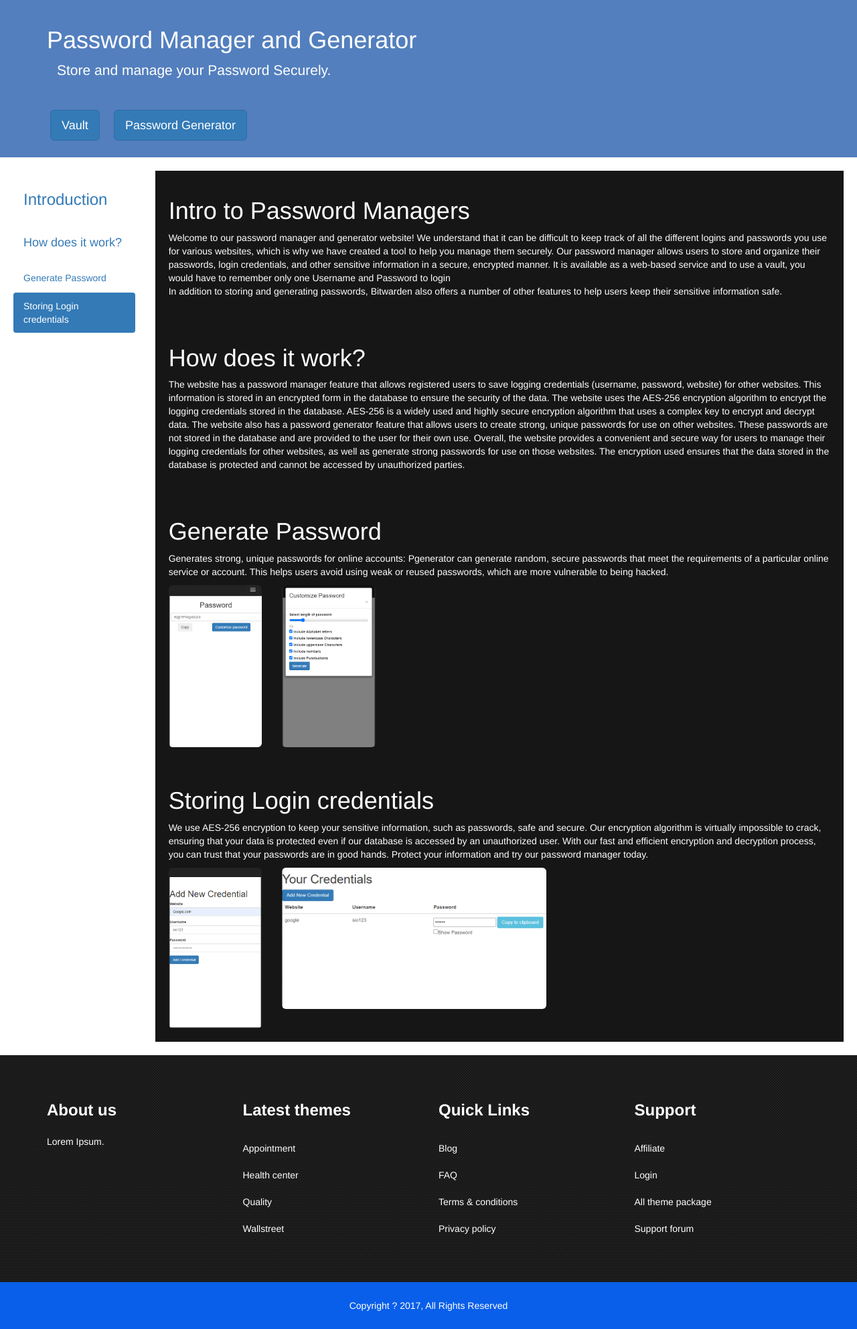
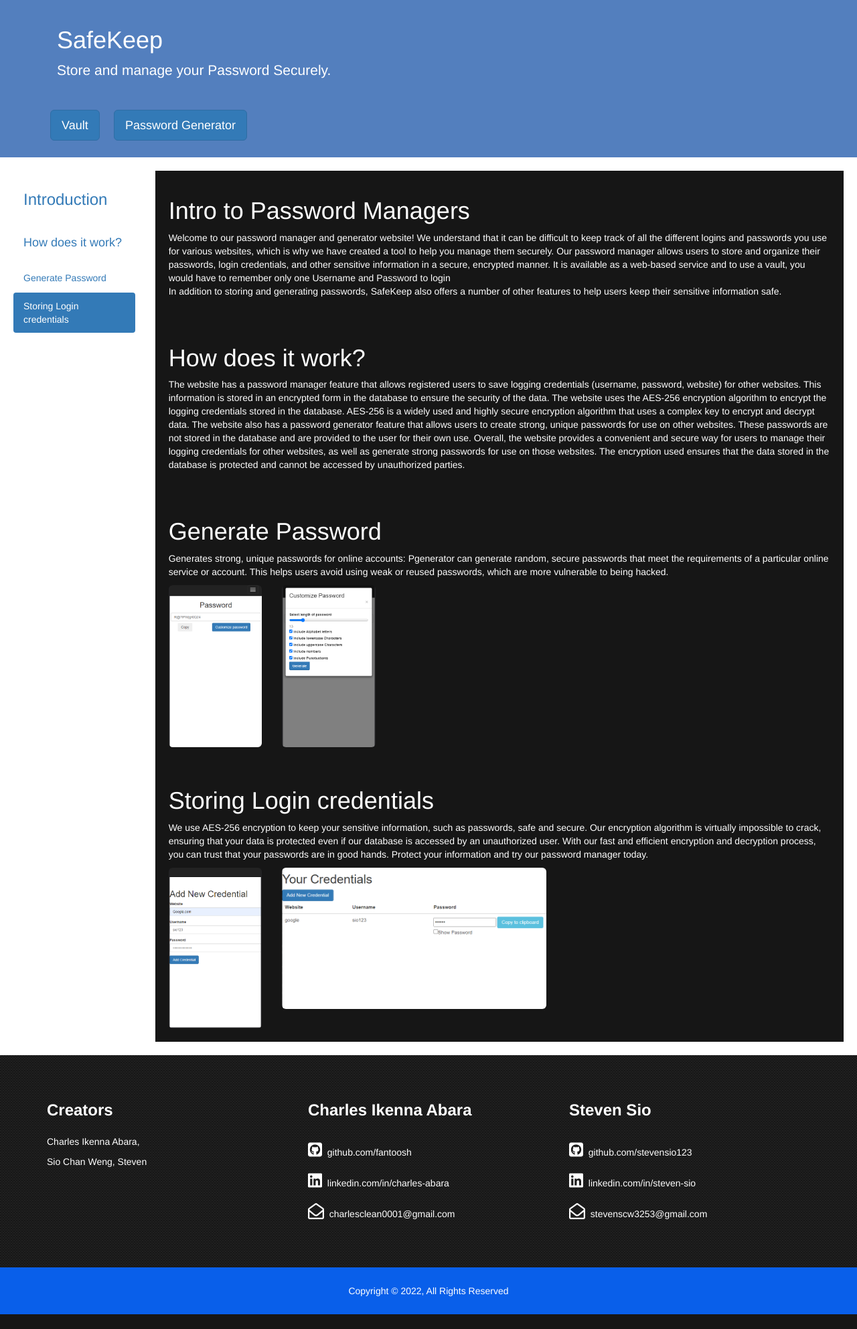
Before and after one commit to stevensio123/SafeKeep, a Flask app: page / in a window 1280 px wide. Shown: the part 51-2036 px from the top of the page at 67% size. After the commit the page ends 2014 px from the top, so only its background shows below. Run offline with Flask 3, Linux system fonts and the light colour scheme; data comes from the database, SQL or seed files in the repository; some libraries are stand-ins or nearby versions.

Commit message:
footer completed

```diff
--- a/app/templates/footer.html
+++ b/app/templates/footer.html
@@ -3,80 +3,56 @@
 <footer class="footer" style="background:url({{ url_for('static', filename='background/micro_carbon.png') }});">
     <div class="container">
     <div class="row">
-    <div class="col-md-3 m-b-30">
+    <div class="col-md-4 m-b-30">
     <div class="footer-title m-t-5 m-b-20 p-b-8">
-    About us
+    Creators
     </div>
     <p class="white-text">
-    Lorem Ipsum.
+      Charles Ikenna Abara,
     </p>
+    <p class="white-text">
+        Sio Chan Weng, Steven
+      </p>
     </div>
-    <div class="col-md-3 m-b-30">
+    <div class="col-md-4 m-b-30">
     <div class="footer-title m-t-5 m-b-20 p-b-8">
-    Latest themes
+    Charles Ikenna Abara
     </div>
     <div class="footer-links">
-    <a href="#">
-    Appointment
-    </a>
-    <a href="#">
-    Health center
-    </a>
-    <a href="#">
-    Quality
-    </a>
-    <a href="#">
-    Wallstreet
-    </a>
+    <a href="https://github.com/fantoosh/"> <i class="fa fa-github-square" style="font-size:24px"> </i>&nbsp;&nbsp;github.com/fantoosh</a>
+
+
+    <a href="https://www.linkedin.com/in/charles-abara/"> <i class='fab fa-linkedin' style='font-size:24px'></i>&nbsp;&nbsp;linkedin.com/in/charles-abara</a>
+
+
+    <a href="mailto:charlesclean0001@gmail.com"><i class='far fa-envelope-open' style='font-size:24px'></i>&nbsp;&nbsp;charlesclean0001@gmail.com</a>
     </div>
     </div>
-    <div class="col-md-3 m-b-30">
+    <div class="col-md-4 m-b-30">
     <div class="footer-title m-t-5 m-b-20 p-b-8">
-    Quick Links
+    Steven Sio
     </div>
     <div class="footer-links">
-    <a href="#">
-    Blog
-    </a>
-    <a href="#">
-    FAQ
-    </a>
-    <a href="#">
-    Terms & conditions
-    </a>
-    <a href="#">
-    Privacy policy
-    </a>
+        <a href="https://github.com/stevensio123"> <i class="fa fa-github-square" style="font-size:24px"> </i>&nbsp;&nbsp;github.com/stevensio123</a>
+
+
+        <a href="https://www.linkedin.com/in/steven-sio/"> <i class='fab fa-linkedin' style='font-size:24px'></i>&nbsp;&nbsp;linkedin.com/in/steven-sio</a>
+
+
+        <a href="mailto:stevenscw3253@gmail.com"><i class='far fa-envelope-open' style='font-size:24px'></i>&nbsp;&nbsp;stevenscw3253@gmail.com
+        </a>
+
     </div>
-    </div>
-    <div class="col-md-3 m-b-30">
-    <div class="footer-title m-t-5 m-b-20 p-b-8">
-    Support
-    </div>
-    <div class="footer-links">
-    <a href="#">
-    Affiliate
-    </a>
-    <a href="#">
-    Login
-    </a>
-    <a href="#">
-    All theme package
-    </a>
-    <a href="#">
-    Support forum
-    </a>
     </div>
 
     </div>
-    </div>
-    </div>
     </footer>
     <div class="footer-bottom">
-    Copyright ? 2017, All Rights Reserved
+    Copyright &#169; 2022, All Rights Reserved
     </div>
     </div>
     </div>
     </div>
 </div>
 {% endblock %}
+<script src="https://kit.fontawesome.com/13245035ce.js" crossorigin="anonymous"></script>
--- a/app/templates/index.html
+++ b/app/templates/index.html
@@ -11,8 +11,9 @@
 
     <div class="container-fluid" style="color:white;padding:20px;background:#537fbe;">
         <div class="container col-xxl-8 px-4 py-5">
-            <h1 class="display-4 fw-bold">Password Manager and Generator</h1>
+
             <div class="col-lg-6 mx-auto">
+              <h1 class="display-4 fw-bold">SafeKeep</h1>
                 <p class="lead mb-4">
                     Store and manage your Password Securely.
                 </p>
@@ -52,7 +53,7 @@
             <p>
               Welcome to our password manager and generator website! We understand that it can be difficult to keep track of all the different logins and passwords you use for various websites, which is why we have created a tool to help you manage them securely.
               Our password manager allows users to store and organize their passwords, login credentials, and other sensitive information in a secure, encrypted manner. It is available as a web-based service and to use a vault, you would have to remember only one Username and Password to login
-              <br>In addition to storing and generating passwords, Bitwarden also offers a number of other features to help users keep their sensitive information safe.
+              <br>In addition to storing and generating passwords, SafeKeep also offers a number of other features to help users keep their sensitive information safe.
             </p>
           </div>
           <div id="section2">
```
